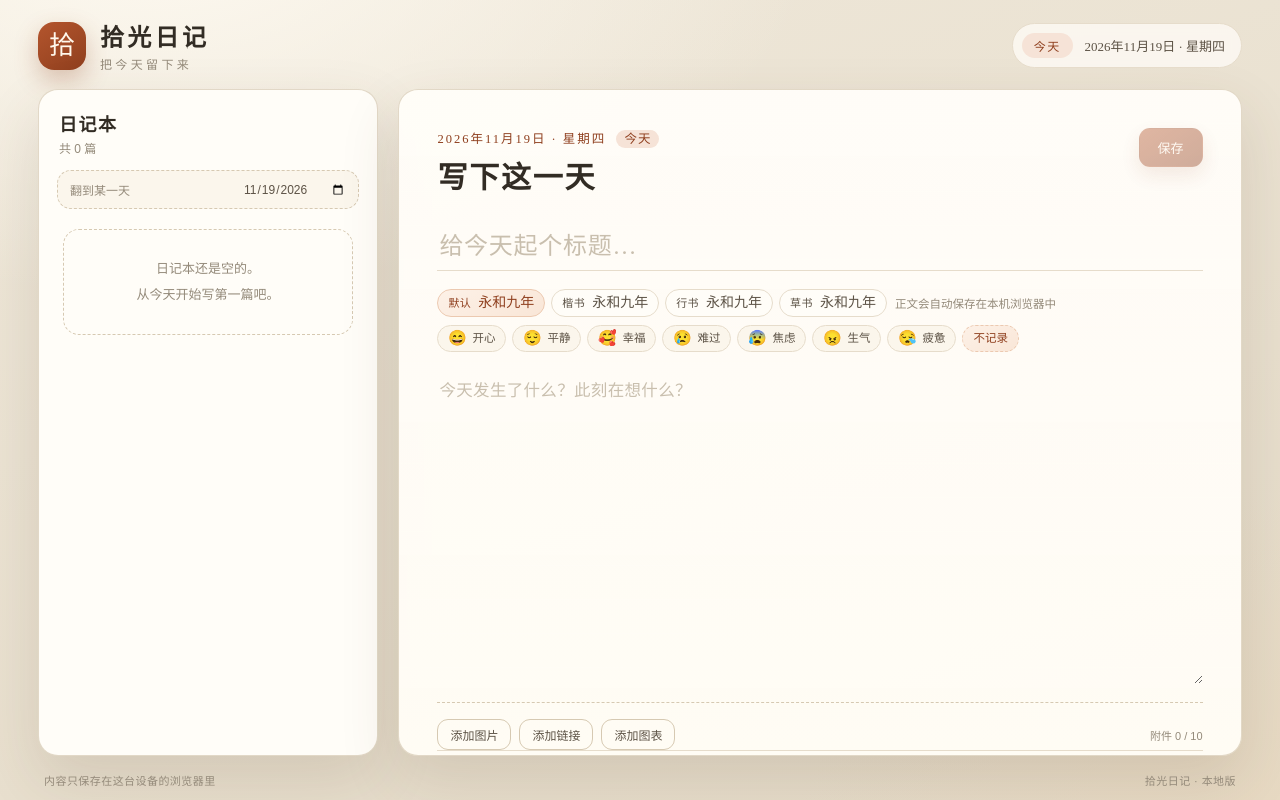
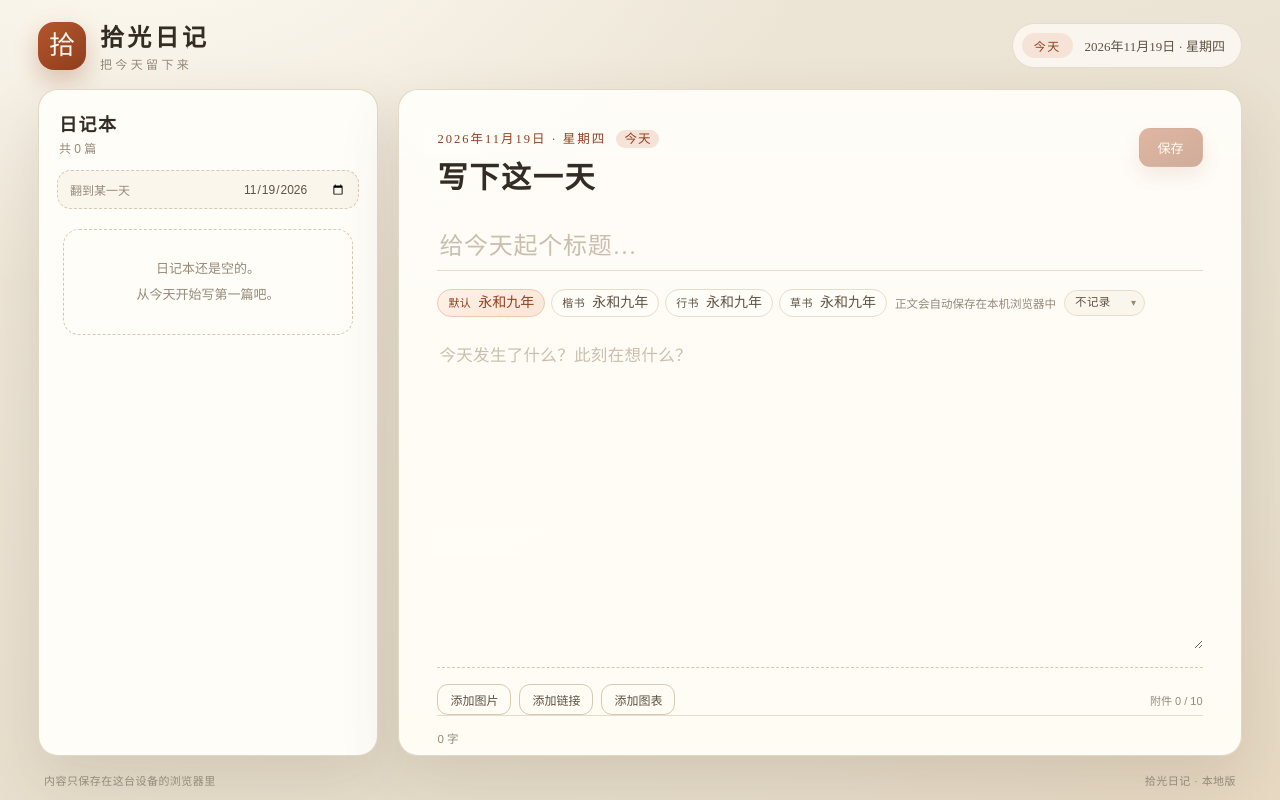
Before and after one commit to zonghui1968/Diary-Book, a React (Vite) app: page / in a window 1280 px wide. Built offline with nearby package versions, Linux system fonts and the light colour scheme; a web font is replaced by a local one.

Commit message:
feat(mood): 心情选择改为下拉菜单

```diff
--- a/src/app.css
+++ b/src/app.css
@@ -425,12 +425,18 @@ textarea {
   color: var(--muted);
 }
 
-.font-picker,
-.mood-picker {
+.font-picker {
   display: flex;
   align-items: center;
   flex-wrap: wrap;
   gap: 6px;
+}
+
+.mood-picker {
+  display: flex;
+  align-items: center;
+  min-width: 0;
+  max-width: 100%;
 }
 
 .font-option {
@@ -473,18 +479,29 @@ textarea {
   white-space: nowrap;
 }
 
-.mood-option {
+.mood-select {
+  position: relative;
   display: inline-flex;
   align-items: center;
-  gap: 5px;
-  padding: 4px 10px;
+  min-width: 0;
+  max-width: 100%;
+}
+
+.mood-select select {
+  appearance: none;
+  -webkit-appearance: none;
+  height: 26px;
+  max-width: 100%;
+  padding: 0 26px 0 10px;
   border: 1px solid var(--line);
   border-radius: 999px;
   background: var(--paper-soft);
   color: var(--ink-soft);
   font-family: var(--font-ui);
   font-size: 11.5px;
-  line-height: 1.5;
+  line-height: 1.2;
+  letter-spacing: 0.04em;
+  text-overflow: ellipsis;
   cursor: pointer;
   transition:
     background 0.15s ease,
@@ -492,31 +509,31 @@ textarea {
     color 0.15s ease;
 }
 
-.mood-option:hover {
+.mood-select select:hover {
   border-color: var(--line-strong);
   background: var(--paper);
 }
 
-.mood-option.is-active {
-  border-color: #ecc9b0;
-  background: linear-gradient(150deg, #fdf1e7 0%, #f9e6d7 100%);
-  color: var(--accent-deep);
-}
-
-.mood-option--clear {
-  border-style: dashed;
-  color: var(--muted);
-}
-
-.mood-option:focus-visible {
+.mood-select select:focus-visible {
   outline: 2px solid var(--accent);
   outline-offset: 2px;
 }
 
-.mood-emoji {
-  font-size: 15px;
+.mood-select::after {
+  content: '▾';
+  position: absolute;
+  right: 9px;
+  top: 50%;
+  transform: translateY(-50%);
+  font-family: var(--font-ui);
+  font-size: 10px;
   line-height: 1;
-  font-family: 'Apple Color Emoji', 'Segoe UI Emoji', 'Noto Color Emoji', sans-serif;
+  color: var(--muted);
+  pointer-events: none;
+}
+
+.mood-select:has(select:focus-visible)::after {
+  color: var(--accent);
 }
 
 .editor-content {
--- a/src/components/MoodPicker.tsx
+++ b/src/components/MoodPicker.tsx
@@ -1,4 +1,4 @@
-import { MOODS } from '../domain/constants';
+import { MOODS, isMoodId } from '../domain/constants';
 import type { MoodId } from '../domain/types';
 
 interface MoodPickerProps {
@@ -8,35 +8,25 @@ interface MoodPickerProps {
 
 export function MoodPicker({ value, onChange }: MoodPickerProps) {
   return (
-    <div className="mood-picker" role="group" aria-label="今天的心情">
-      {MOODS.map((mood) => {
-        const active = value === mood.id;
-        return (
-          <button
-            key={mood.id}
-            type="button"
-            className={`mood-option${active ? ' is-active' : ''}`}
-            aria-label={mood.label}
-            aria-pressed={active}
-            title={`心情：${mood.label}`}
-            onClick={() => onChange(active ? undefined : mood.id)}
-          >
-            <span className="mood-emoji" aria-hidden="true">
-              {mood.emoji}
-            </span>
-            <span className="mood-label">{mood.label}</span>
-          </button>
-        );
-      })}
-      <button
-        type="button"
-        className={`mood-option mood-option--clear${value === undefined ? ' is-active' : ''}`}
-        aria-label="不记录心情"
-        aria-pressed={value === undefined}
-        onClick={() => onChange(undefined)}
-      >
-        不记录
-      </button>
+    <div className="mood-picker">
+      <div className="mood-select">
+        <select
+          aria-label="今天的心情"
+          title="心情"
+          value={value ?? ''}
+          onChange={(event) => {
+            const next = event.currentTarget.value;
+            onChange(isMoodId(next) ? next : undefined);
+          }}
+        >
+          <option value="">不记录</option>
+          {MOODS.map((mood) => (
+            <option key={mood.id} value={mood.id}>
+              {`${mood.emoji} ${mood.label}`}
+            </option>
+          ))}
+        </select>
+      </div>
     </div>
   );
 }
```
Also changed, not shown: 2 other files (tests, documents, lock files or other folders).
